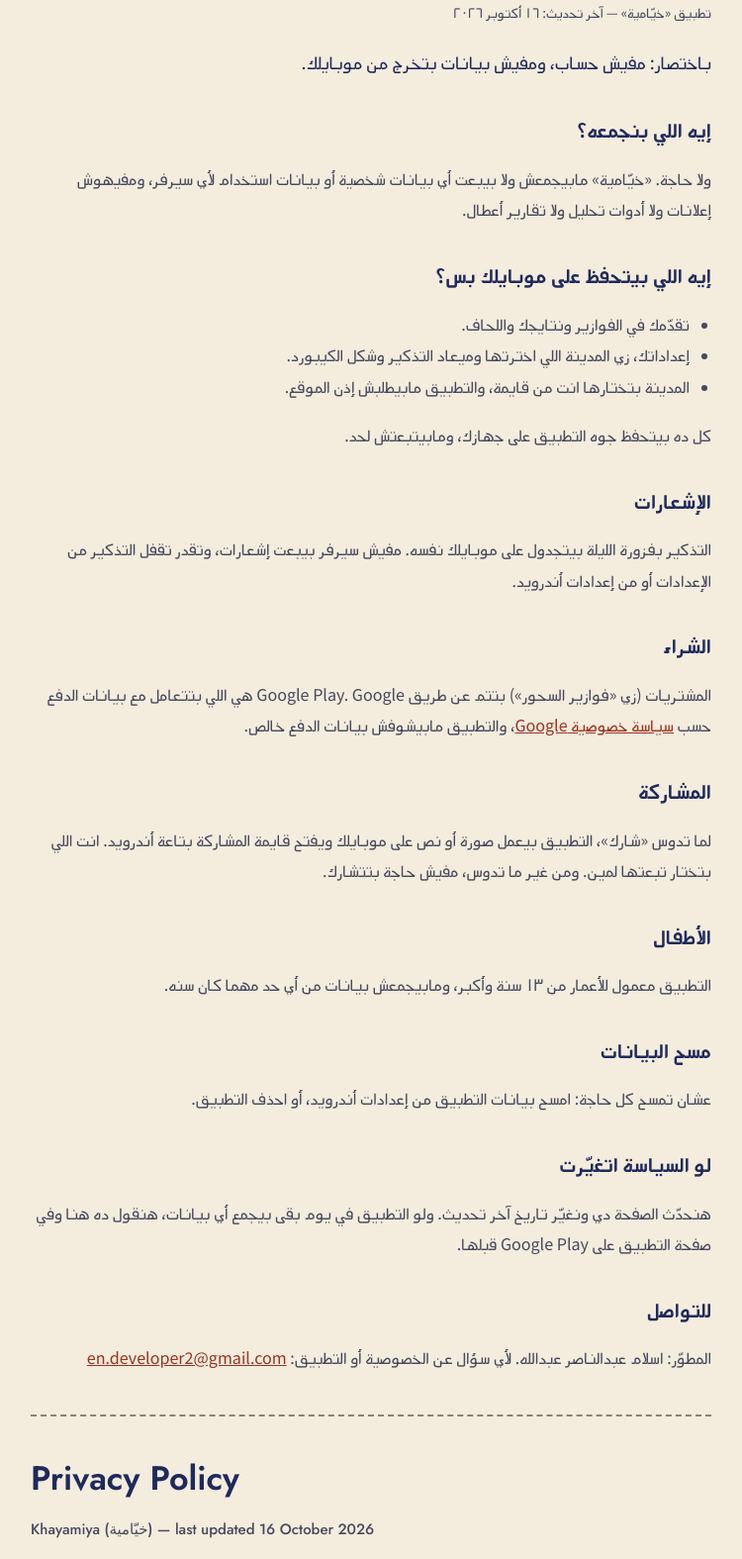
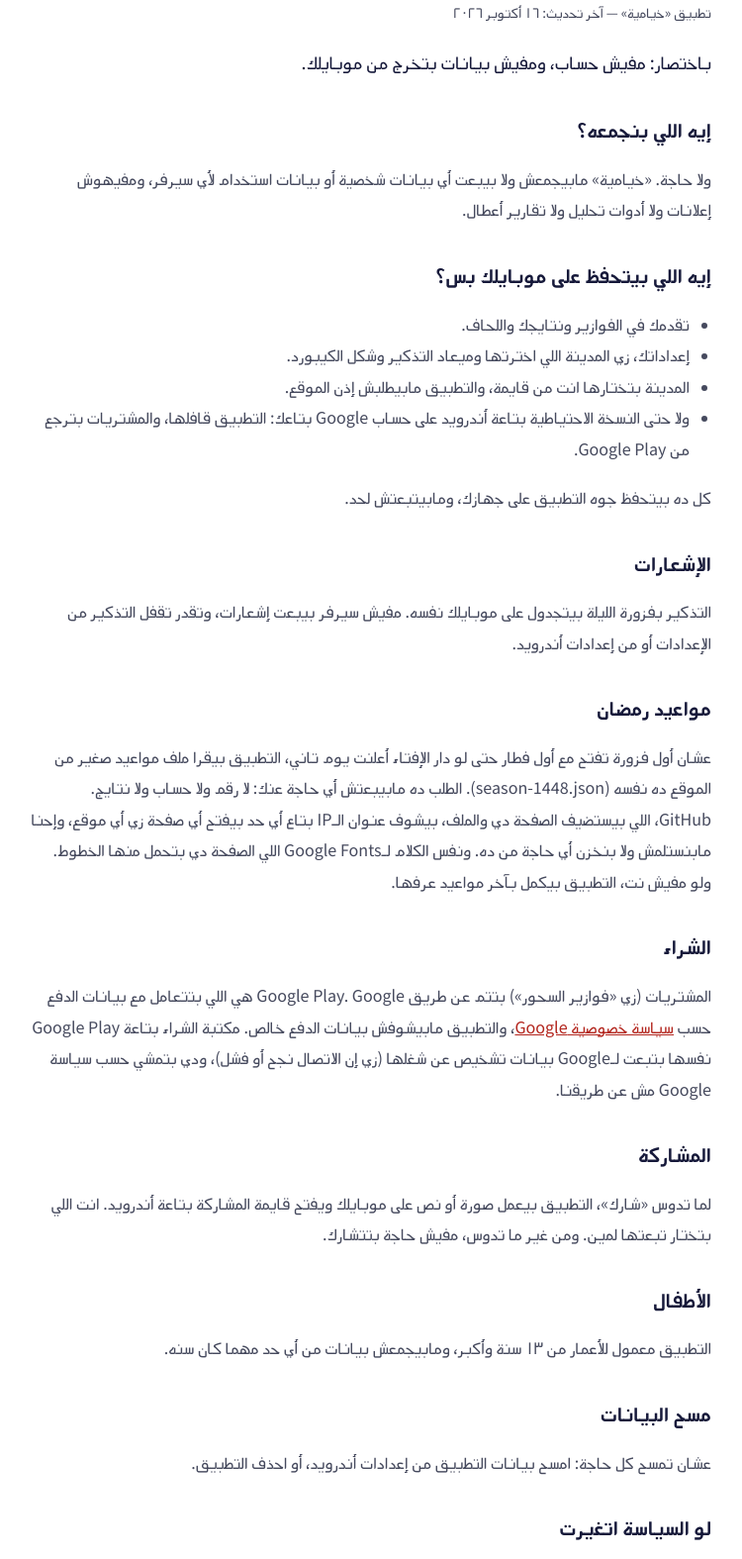
Before and after one commit to imsemoo/khayamiya-privacy, a plain HTML site: page index.html in a window 1280 px wide. Shown: the part 108-1683 px from the top of the page at 99% size, without its empty margins (265-1015 px from the left). Drawn offline with Linux system fonts and the light colour scheme; a web font is replaced by a local one.

Commit message:
Add the Ramadan dates file and describe it in the policy
season-1448.json lets the app move the first night if Dar al-Ifta
announces a different start (within three days of 8 Feb 2027).
The policy now says what that request carries (nothing about the
user), that Android backup is off, and what Play Billing sends
Google. Visible text drops tashkeel and the page uses the new
tent-red palette.

Co-Authored-By: Claude Opus 5.5 <noreply@anthropic.com>

```diff
--- a/index.html
+++ b/index.html
@@ -3,14 +3,14 @@
 <head>
 <meta charset="utf-8">
 <meta name="viewport" content="width=device-width, initial-scale=1">
-<title>خيّامية — سياسة الخصوصية</title>
-<meta name="description" content="سياسة الخصوصية لتطبيق خيّامية: مفيش حساب، ومفيش بيانات بتخرج من موبايلك.">
+<title>خيامية — سياسة الخصوصية</title>
+<meta name="description" content="سياسة الخصوصية لتطبيق خيامية: مفيش حساب، ومفيش بيانات بتخرج من موبايلك.">
 <link rel="preconnect" href="https://fonts.googleapis.com">
 <link rel="preconnect" href="https://fonts.gstatic.com" crossorigin>
 <link href="https://fonts.googleapis.com/css2?family=Kufam:wght@600;700&family=Mada:wght@400;600&family=Jost:wght@500;600&display=swap" rel="stylesheet">
 <style>
-  :root { --canvas: #F4ECDD; --surface: #FBF7F0; --ink: #1F2A5C; --ink-2: #464A5E; --stitch: #8C8270; --accent: #9E3220; }
-  @media (prefers-color-scheme: dark) { :root { --canvas: #0F1430; --surface: #161C3D; --ink: #F4ECDD; --ink-2: #A3ABD1; --stitch: #6F7AAE; --accent: #E07A62; } }
+  :root { --canvas: #FFFFFF; --surface: #F6F7FA; --ink: #16193A; --ink-2: #464A5E; --stitch: #8A8FA3; --accent: #B3261E; }
+  @media (prefers-color-scheme: dark) { :root { --canvas: #0F1430; --surface: #161C3D; --ink: #F2F3F7; --ink-2: #A3ABD1; --stitch: #6F7AAE; --accent: #E07A62; } }
   * { box-sizing: border-box; }
   body { margin: 0; background: var(--canvas); color: var(--ink); font-family: "Mada", "Noto Sans Arabic", sans-serif; font-size: 18px; line-height: 1.75; letter-spacing: normal; }
   main { max-width: 720px; margin: 0 auto; padding: 48px 16px 80px; }
@@ -32,25 +32,29 @@
 <main>
   <section lang="ar">
     <h1>سياسة الخصوصية</h1>
-    <p class="meta">تطبيق «خيّامية» — آخر تحديث: ١٦ أكتوبر ٢٠٢٦</p>
+    <p class="meta">تطبيق «خيامية» — آخر تحديث: ١٦ أكتوبر ٢٠٢٦</p>
     <p class="lead">باختصار: مفيش حساب، ومفيش بيانات بتخرج من موبايلك.</p>
 
     <h2>إيه اللي بنجمعه؟</h2>
-    <p>ولا حاجة. «خيّامية» مابيجمعش ولا بيبعت أي بيانات شخصية أو بيانات استخدام لأي سيرفر، ومفيهوش إعلانات ولا أدوات تحليل ولا تقارير أعطال.</p>
+    <p>ولا حاجة. «خيامية» مابيجمعش ولا بيبعت أي بيانات شخصية أو بيانات استخدام لأي سيرفر، ومفيهوش إعلانات ولا أدوات تحليل ولا تقارير أعطال.</p>
 
     <h2>إيه اللي بيتحفظ على موبايلك بس؟</h2>
     <ul>
-      <li>تقدّمك في الفوازير ونتايجك واللحاف.</li>
+      <li>تقدمك في الفوازير ونتايجك واللحاف.</li>
       <li>إعداداتك، زي المدينة اللي اخترتها وميعاد التذكير وشكل الكيبورد.</li>
       <li>المدينة بتختارها انت من قايمة، والتطبيق مابيطلبش إذن الموقع.</li>
+      <li>ولا حتى النسخة الاحتياطية بتاعة أندرويد على حساب Google بتاعك: التطبيق قافلها، والمشتريات بترجع من Google Play.</li>
     </ul>
     <p>كل ده بيتحفظ جوه التطبيق على جهازك، ومابيتبعتش لحد.</p>
 
     <h2>الإشعارات</h2>
     <p>التذكير بفزورة الليلة بيتجدول على موبايلك نفسه. مفيش سيرفر بيبعت إشعارات، وتقدر تقفل التذكير من الإعدادات أو من إعدادات أندرويد.</p>
 
+    <h2>مواعيد رمضان</h2>
+    <p>عشان أول فزورة تفتح مع أول فطار حتى لو دار الإفتاء أعلنت يوم تاني، التطبيق بيقرا ملف مواعيد صغير من الموقع ده نفسه (<span class="ltr">season-1448.json</span>). الطلب ده مابيبعتش أي حاجة عنك: لا رقم ولا حساب ولا نتايج. GitHub، اللي بيستضيف الصفحة دي والملف، بيشوف عنوان الـIP بتاع أي حد بيفتح أي صفحة زي أي موقع، وإحنا مابنستلمش ولا بنخزن أي حاجة من ده. ونفس الكلام لـGoogle Fonts اللي الصفحة دي بتحمل منها الخطوط. ولو مفيش نت، التطبيق بيكمل بآخر مواعيد عرفها.</p>
+
     <h2>الشراء</h2>
-    <p>المشتريات (زي «فوازير السحور») بتتم عن طريق Google Play. Google هي اللي بتتعامل مع بيانات الدفع حسب <a href="https://policies.google.com/privacy" rel="noopener">سياسة خصوصية Google</a>، والتطبيق مابيشوفش بيانات الدفع خالص.</p>
+    <p>المشتريات (زي «فوازير السحور») بتتم عن طريق Google Play. Google هي اللي بتتعامل مع بيانات الدفع حسب <a href="https://policies.google.com/privacy" rel="noopener">سياسة خصوصية Google</a>، والتطبيق مابيشوفش بيانات الدفع خالص. مكتبة الشراء بتاعة Google Play نفسها بتبعت لـGoogle بيانات تشخيص عن شغلها (زي إن الاتصال نجح أو فشل)، ودي بتمشي حسب سياسة Google مش عن طريقنا.</p>
 
     <h2>المشاركة</h2>
     <p>لما تدوس «شارك»، التطبيق بيعمل صورة أو نص على موبايلك ويفتح قايمة المشاركة بتاعة أندرويد. انت اللي بتختار تبعتها لمين. ومن غير ما تدوس، مفيش حاجة بتتشارك.</p>
@@ -61,27 +65,29 @@
     <h2>مسح البيانات</h2>
     <p>عشان تمسح كل حاجة: امسح بيانات التطبيق من إعدادات أندرويد، أو احذف التطبيق.</p>
 
-    <h2>لو السياسة اتغيّرت</h2>
-    <p>هنحدّث الصفحة دي ونغيّر تاريخ آخر تحديث. ولو التطبيق في يوم بقى بيجمع أي بيانات، هنقول ده هنا وفي صفحة التطبيق على Google Play قبلها.</p>
+    <h2>لو السياسة اتغيرت</h2>
+    <p>هنحدث الصفحة دي ونغير تاريخ آخر تحديث. ولو التطبيق في يوم بقى بيجمع أي بيانات، هنقول ده هنا وفي صفحة التطبيق على Google Play قبلها.</p>
 
     <h2>للتواصل</h2>
-    <p>المطوّر: اسلام عبدالناصر عبدالله. لأي سؤال عن الخصوصية أو التطبيق: <a class="ltr" href="mailto:en.developer2@gmail.com">en.developer2@gmail.com</a></p>
+    <p>المطور: اسلام عبدالناصر عبدالله. لأي سؤال عن الخصوصية أو التطبيق: <a class="ltr" href="mailto:en.developer2@gmail.com">en.developer2@gmail.com</a></p>
   </section>
 
   <hr class="stitch">
 
   <section lang="en">
     <h1>Privacy Policy</h1>
-    <p class="meta">Khayamiya (خيّامية) — last updated 16 October 2026</p>
+    <p class="meta">Khayamiya (خيامية) — last updated 16 October 2026</p>
     <p class="lead">In short: no account, and no data leaves your phone.</p>
     <h2>What we collect</h2>
     <p>Nothing. Khayamiya does not collect or transmit personal data or usage data to any server. It has no ads, no analytics and no crash reporting.</p>
     <h2>What stays on your device</h2>
-    <p>Your puzzle progress, results and quilt, and your settings (the city you picked, reminder time, keyboard layout). The city is chosen from a list; the app does not request location permission. None of this is sent anywhere.</p>
+    <p>Your puzzle progress, results and quilt, and your settings (the city you picked, reminder time, keyboard layout). The city is chosen from a list; the app does not request location permission. None of this is sent anywhere, not even to Android's backup of your Google account: the app opts out, and Google Play restores purchases.</p>
     <h2>Notifications</h2>
     <p>The nightly reminder is scheduled locally on your phone. You can turn it off in the app or in Android settings.</p>
+    <h2>Ramadan dates</h2>
+    <p>So that the first riddle opens at the first iftar even if Dar al-Ifta announces a different day, the app reads a small dates file from this same site (season-1448.json). The request carries nothing about you: no identifier, no account, no results. GitHub, which hosts this page and the file, sees the IP address of anyone who opens a page, like any website; we receive and store none of it. The same goes for Google Fonts, which this page loads its fonts from. Offline, the app keeps the last dates it knew.</p>
     <h2>Purchases</h2>
-    <p>In-app purchases are handled by Google Play under <a href="https://policies.google.com/privacy" rel="noopener">Google's Privacy Policy</a>. The app never sees your payment details.</p>
+    <p>In-app purchases are handled by Google Play under <a href="https://policies.google.com/privacy" rel="noopener">Google's Privacy Policy</a>. The app never sees your payment details. Google Play's own billing library sends Google diagnostics about its operation (for example whether a connection succeeded), under Google's policy, not through us.</p>
     <h2>Sharing</h2>
     <p>When you tap Share, the app creates an image or text on your device and opens Android's share sheet. You choose where it goes. Nothing is shared unless you tap Share.</p>
     <h2>Children</h2>
--- /dev/null
+++ b/season-1448.json
@@ -0,0 +1,4 @@
+{
+  "ramadan_start": "2027-02-08",
+  "ramadan_length": 30
+}
```
